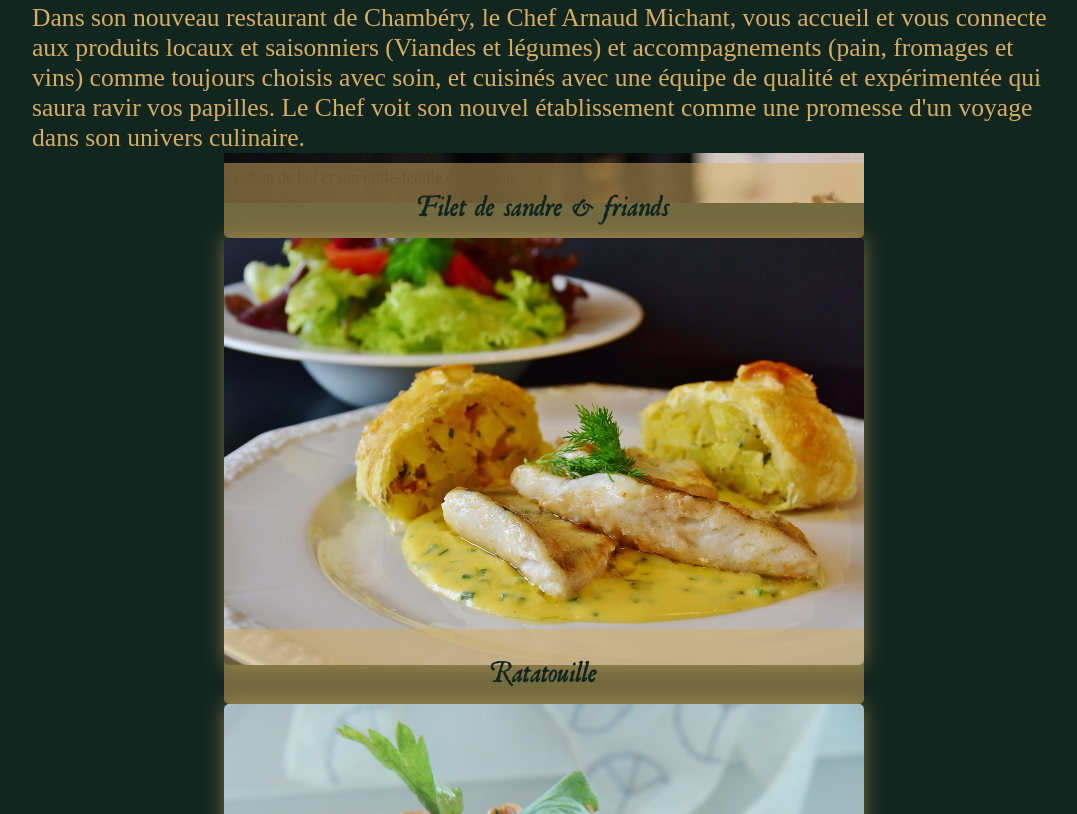
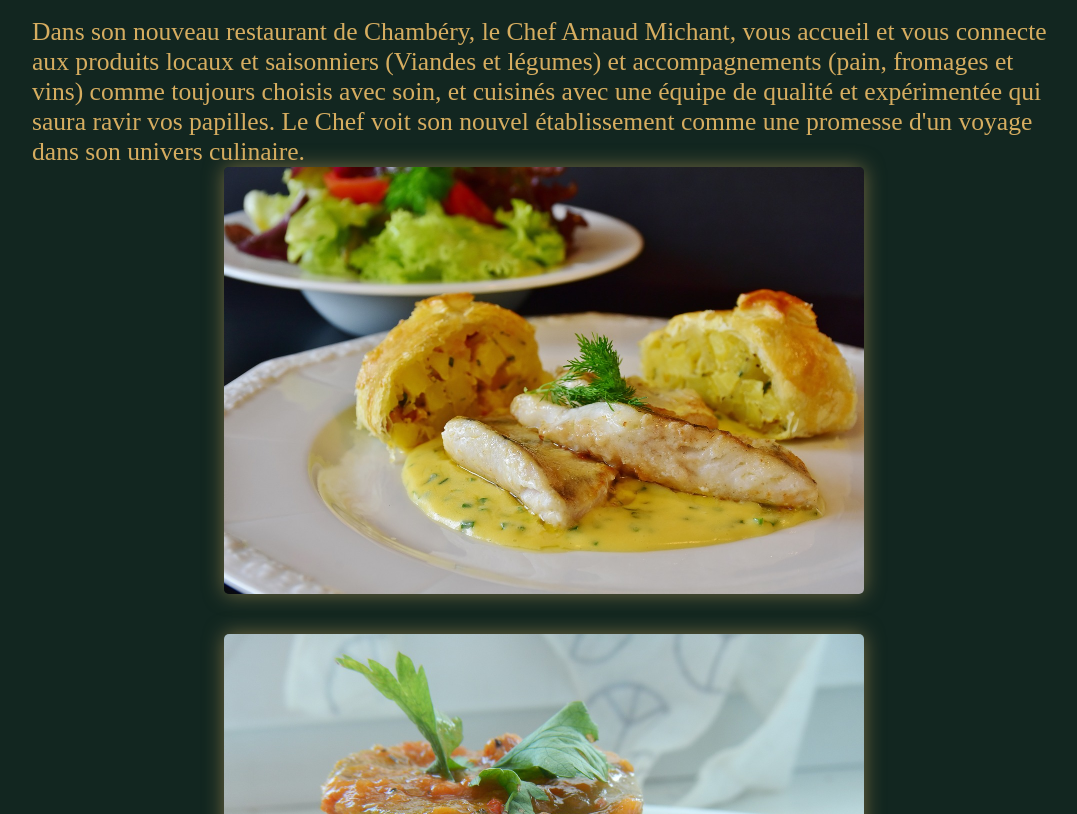
Before and after one commit to kujlau/ecf-restaurant-laurent-kujawa, a plain HTML site: page index.html in a window 1280 px wide. Shown: the part 1006-1820 px from the top of the page, without its empty margins (96-1173 px from the left). Drawn offline with Linux system fonts and the light colour scheme; a web font is replaced by a local one.

Commit message:
Modify files

```diff
--- a/index.html
+++ b/index.html
@@ -1,4 +1,4 @@
-<!DOCTYPE html>
+!DOCTYPE html>
 <html lang="fr">
   <head>
     <title>Le Quai Antique</title>
@@ -37,39 +37,20 @@
         une équipe de qualité et expérimentée qui saura ravir vos papilles.
         Le Chef voit son nouvel établissement comme une promesse d'un voyage dans son univers culinaire.
       </p>
-      <div id="cochon">
-        <div id="texte-cochon">
-          <p>Cochon de lait et son mille-feuille dauphinois</p>
-        </div>
-      </div>
+
       <div id="sandre">
-        <div id="texte-sandre">
-          <p>Filet de sandre & friands</p>
-        </div>
         <img src="images/images-accueil/filet-sandre.jpg" alt="assiette de filet de sandre">
       </div>
       <div id="ratatouille">
-        <div id="texte-ratatouille">
-          <p>Ratatouille</p>
-        </div>
         <img src="images/images-accueil/ratatouille.jpg" alt="assiette de ratatouille">
       </div>
       <div id="ragout">
-        <div id="texte-ragout">
-          <p>Ragoût de boeuf</p>
-        </div>
         <img src="images/images-accueil/ragout.jpg" alt="assiette de ragout de boeuf">
       </div>
       <div id="scone">
-        <div id="texte-scone">
-          <p>Scone rouge</p>
-        </div>
         <img src="images/images-accueil/scone.jpg" alt="assiette de scone aux fruits">
       </div>
       <div id="creme">
-        <div id="texte-creme">
-          <p>Crème brûlée</p>
-        </div>
         <img src="images/images-accueil/creme.jpg" alt="assiette de crème brulée ">
       </div>
       <button class="reserver" type="button">Réserver une table</button>
@@ -77,7 +58,7 @@
       <h1 class="titre-adresse">Le Quai Antique</h1>
       <p class="adresse"><a href="https://www.google.com/maps/place/Quai+des+Allobroges,+73000+Chamb%C3%A9ry">1430 Quai des Allobroges,<br>73000 Chambéry</a></p>
       <h2 class="titre-contact"><u>Contact:</u></h2>
-      <p class="contact">par téléphone<br><a href="tel:+33612345678">06-12-34-56-78</a><br><br>par @mail<br><a href="mailto:lequaiantique@restaurant.com">lequaiantique@restaurant.com</a></p>
+      <p class="contact">par téléphone<br><a href="">06-12-34-56-78</a><br><br>par @mail<br><a href="">lequaiantique@restaurant.com</a></p>
       <h1 class="horaires">Horaires d'ouverture</h1>
       <div class="petite-separation"></div>
       <div class="jours-heures">
@@ -114,10 +95,10 @@
           <p id="dimanche-soir">fermé</p>
         </div>
       </div>
-      <div class="separation"></div>
     </main>
 
     <footer>
+      <div class="separation"></div>
       <div class="logos-footer">
         <a href=""><img class="logo-facebook" src="images/faceb.jpg" title="NOTRE PAGE FACEBOOK" alt="logo facebook"></a>
         <a href="index.html"><img class="logo" src="images/logo.jpg" title="ACCUEIL" alt="logo du site"></a>
--- a/style.css
+++ b/style.css
@@ -29,6 +29,9 @@
 
 body{
   background-color: #122620;
+
+  margin:0;
+  padding:0;
 }
 
 body, h1, h2{
@@ -103,7 +106,11 @@ li{
   font-family: 'roman-italic';
   font-size: 2vw;
 }
-
+main{
+  display: flex;
+  flex-direction: column;
+  align-items: center;
+}
 
 .carte{
   width:180px;
@@ -118,12 +125,6 @@ li{
   display: flex;
   justify-content: flex-end;
   width:180px;
-}
-
-main{
-  display: flex;
-  flex-direction: column;
-  align-items: center;
 }
 
 .separation{
@@ -147,15 +148,10 @@ p.mot-du-chef{
   /* border:solid 1px; */
 }
 
-#cochon{
-  background-image: url('images/images-accueil/cochon.jpg');
-  width:50vw;
-}
 
 #sandre, #ratatouille, #ragout, #scone, #creme{
   width:50vw;
-  margin-top: -40px;
-  border-radius: 10px;
+  margin-bottom: 40px;
 }
 
 #sandre img, #ratatouille img, #ragout img, #scone img, #creme img{
@@ -164,15 +160,15 @@ p.mot-du-chef{
   border-radius: 5px;
 }
 
-#texte-sandre, #texte-ratatouille, #texte-ragout, #texte-scone, #texte-creme{
+/* #texte-cochon, #texte-sandre, #texte-ratatouille, #texte-ragout, #texte-scone, #texte-creme{
   background-color: rgba(214, 173, 96, 0.5);
   display:flex;
   justify-content: center;
+  position:relative;
   text-align: center;
   color:#122620;
   font-family:'roman-italic' ;
   font-size: 2em;
-  /* border:solid 1px; */
   width: 100%;
   top:512px;
   border-radius: 0px 0px 5px 5px;
@@ -184,7 +180,7 @@ p.mot-du-chef{
 
 #texte-ratatouille{
   top: 576px;
-}
+} */
 
 button.reserver{
   cursor: pointer;
@@ -260,7 +256,7 @@ footer{
   align-items: center;
   /* border: solid 2px red; */
   width:98vw;
-
+  margin-top: 30px;
 }
 
 .logos-footer{
```
Also changed, not shown: images/images-accueil/cochon-lait.jpg (renamed from images/images-accueil/cochon.jpg).
